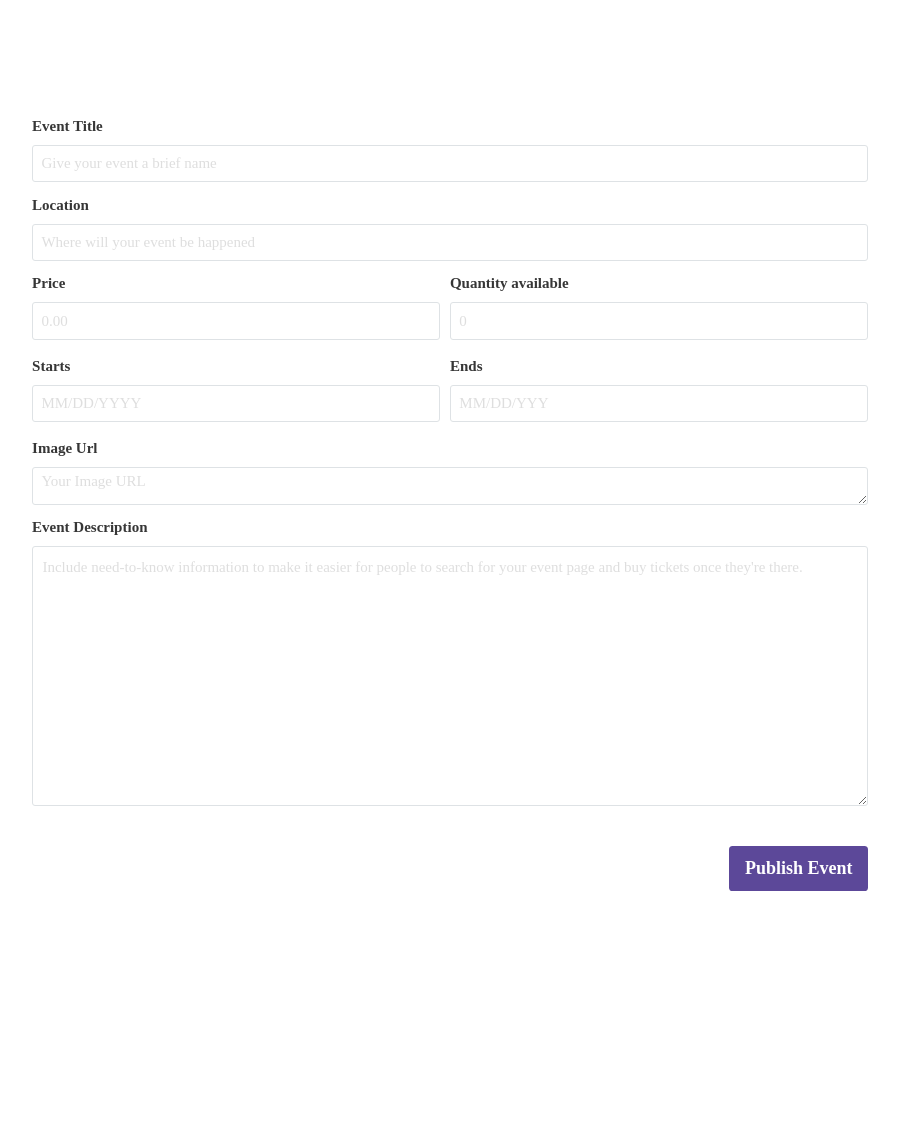
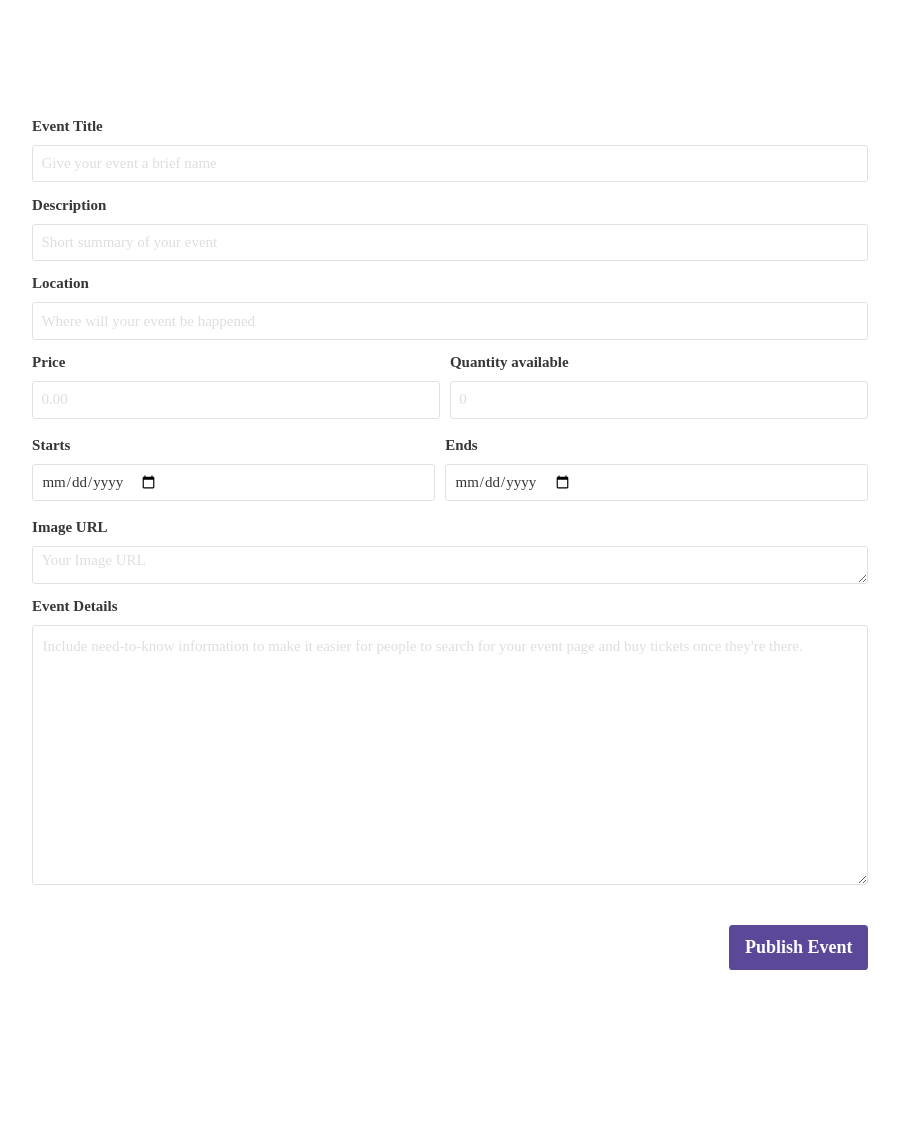
Before and after one commit to ArcBlock/event-chain, a Flask app: template event_chain/app/templates/events/event_create.html in a window 1280 px wide. Shown: the part 339-1464 px from the top of the page, without its empty margins (190-1089 px from the left). Before the commit the page ends 1230 px from the top, so only its background shows below. Run offline with Flask 2, Linux system fonts and the light colour scheme; the template is opened without the code that fills it, so the values that code supplies are empty; parts of the project's set-up code (start-up, migrations or seed data) failed here and were passed over; some libraries are stand-ins or nearby versions.

Commit message:
optimize ceate event experience (#32)
* seperate description and details

* support markdown display of details

* use datepicker to enter date

* Captalize event title

* bump version

```diff
--- a/event_chain/app/__init__.py
+++ b/event_chain/app/__init__.py
@@ -6,6 +6,7 @@ from flask import Flask
 from flask_googlemaps import GoogleMaps
 from flask_qrcode import QRcode
 from flask_sqlalchemy import SQLAlchemy
+from flaskext.markdown import Markdown
 
 from flask_session import Session
 
@@ -32,7 +33,9 @@ def create_app():
     app.config.from_object(__name__)
 
     initialize_extensions(app)
+    Markdown(app)
     register_blueprints(app)
+
 
     return app
 
--- a/event_chain/app/templates/events/event_create.html
+++ b/event_chain/app/templates/events/event_create.html
@@ -60,6 +60,13 @@
                      placeholder="Give your event a brief name">
             </p>
           </div>
+           <div class="field">
+            <label class="label">Description</label>
+            <p class="control">
+              <input class="input is-normal" type="text" name="description"
+                     placeholder="Short summary of your event">
+            </p>
+          </div>
           <div class="field">
             <label class="label">Location</label>
             <p class="control">
@@ -100,8 +107,7 @@
                   <div class="field">
                     <label class="label">Starts</label>
                     <p class="control">
-                      <input class="input is-normal" type="text" value="" name="start_time"
-                             placeholder="MM/DD/YYYY">
+                      <input class="input is-normal" type='date' value="" name="start_time">
                     </p>
                   </div>
                 </td>
@@ -110,8 +116,7 @@
                   <div class="field">
                     <label class="label">Ends</label>
                     <p class="control">
-                      <input class="input is-normal" type="text" value="" name="end_time"
-                             placeholder="MM/DD/YYY">
+                      <input class="input is-normal" type="date" value="" name="end_time">
                     </p>
                   </div>
                 </td>
@@ -120,16 +125,16 @@
             </table>
           </div>
           <div class="field">
-            <label class="label">Image Url</label>
+            <label class="label">Image URL</label>
             <p class="control">
           <textarea class="input is-normal" type="text" name="img_url"
                     placeholder="Your Image URL"></textarea>
             </p>
           </div>
             <div class="field">
-            <label class="label">Event Description</label>
+            <label class="label">Event Details</label>
             <p class="control">
-          <textarea class="textarea is-normal" type="text" name="description"
+          <textarea class="textarea is-normal" type="text" name="details"
                     placeholder="Include need-to-know information to make it easier for people to search for your event page and buy tickets once they're there."
                     style="height: 260px"></textarea>
             </p>
--- a/event_chain/app/templates/events/event_list.html
+++ b/event_chain/app/templates/events/event_list.html
@@ -30,7 +30,7 @@
                   <div class="content">
                     <h2 class="subtitle strong">
                       <a style="color:#404040;"
-                         href={{ url_for('events.detail',address=event.address) }}>{{ event.title }}</a>
+                         href={{ url_for('events.detail',address=event.address) }}>{{ event.title |upper }}</a>
                     </h2>
                     <p>
                         <span class="icon is-small is-left">
```
Also changed, not shown: event_chain/app/forms/event.py (+4 -3 lines), event_chain/app/templates/events/event_details.html (+5 -22 lines), event_chain/app/views/events.py (+4 -3 lines), CHANGELOG.md.
